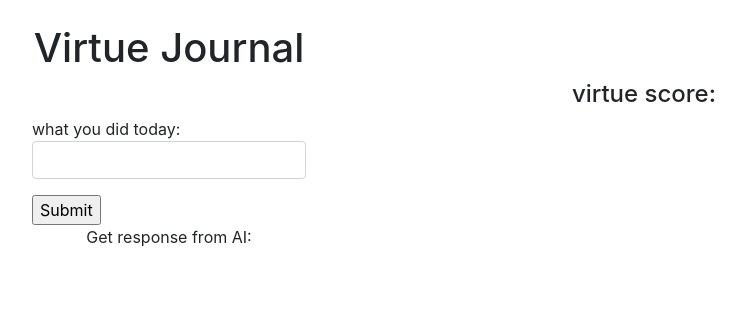
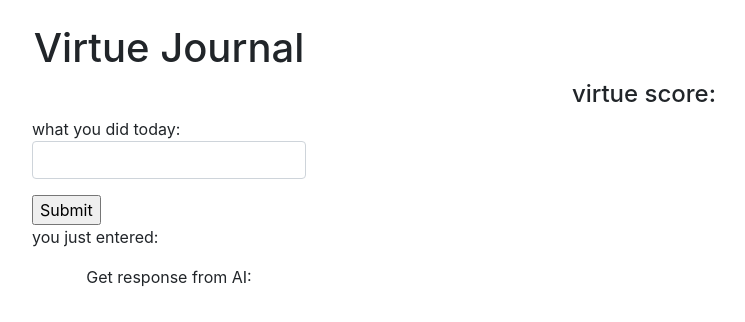
Before and after one commit to BThomas22tech/ejournal, a React (Create React App) app: page / in a window 1280 px wide. Shown: the top 322 px of the page, without its empty margins (471-1216 px from the left). Built offline with nearby package versions, Linux system fonts and the light colour scheme.

Commit message:
text prints to screen

```diff
--- a/src/App.js
+++ b/src/App.js
@@ -1,13 +1,7 @@
-import { useState } from 'react';
+import Form from './components/Form'
 import './App.css';
 
 function App() {
-  const [text, setText] = useState('')
-
-  const handleSubmit = (event) => {
-    event.preventDefault()
-    alert(`you entered ${text}`)
-  }
   return (
     <>
       <div className='container'>
@@ -16,21 +10,7 @@ function App() {
 
         {/* maybe add text to speech?*/}
         <div className='d-flex flex-column align-items-center'>
-          <form onSubmit={handleSubmit} >
-            <div className='form-group'>
-              <label className="d-block mb-2">
-                what you did today:
-                <input
-                  className="form-control d-block w-100"
-                  type="text"
-                  value={text}
-                  onChange={(e) => setText(e.target.value)}
-                />
-              </label>
-            </div>
-            <input type="submit" />
-          </form>
-
+          <Form />
 
           <p>Get response from AI:</p>
         </div>
--- /dev/null
+++ b/src/components/Form.js
@@ -0,0 +1,40 @@
+import React, {useState} from 'react'
+
+const Form = () => {
+    const [text, setText] = useState('')
+    const [submittedText, setSubmittedText] = useState([])
+
+    const textChangeHandler = (i) =>{
+        setText(i.target.value)
+        console.log(i.target.value)
+      }
+
+        const handleSubmit = (event) => {
+          event.preventDefault()
+          setSubmittedText(text)
+          setText('')
+        }
+
+        return(
+
+            <form onSubmit={handleSubmit} >
+            <div className='form-group'>
+              <label className="d-block mb-2">
+                what you did today:
+                <input
+                  className="form-control d-block w-100"
+                  type="text"
+                  value={text}
+                  onChange={textChangeHandler}
+                />
+              </label>
+            </div>
+            <input type="submit" />
+            {submittedText && (<p>you just entered: {submittedText}</p>)}
+          </form>
+)
+
+
+}
+
+export default Form
```
Also changed, not shown: src/setupTests.js (deleted, +0 -5 lines), src/logo.svg (deleted).
